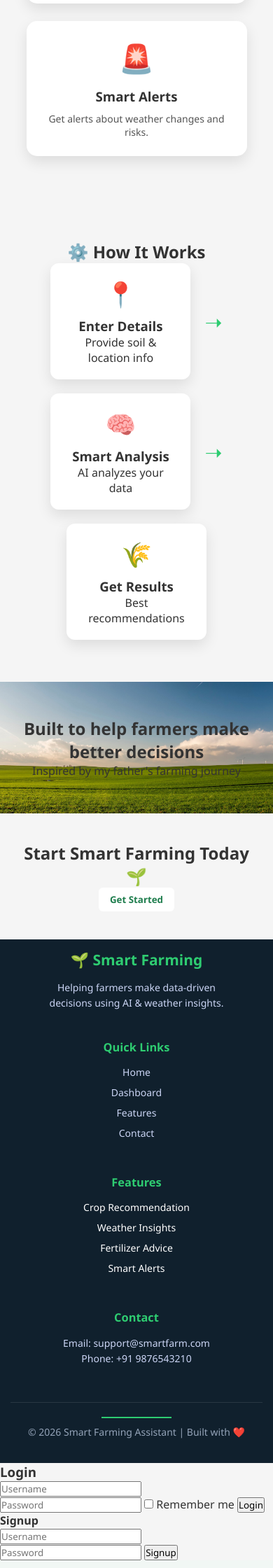
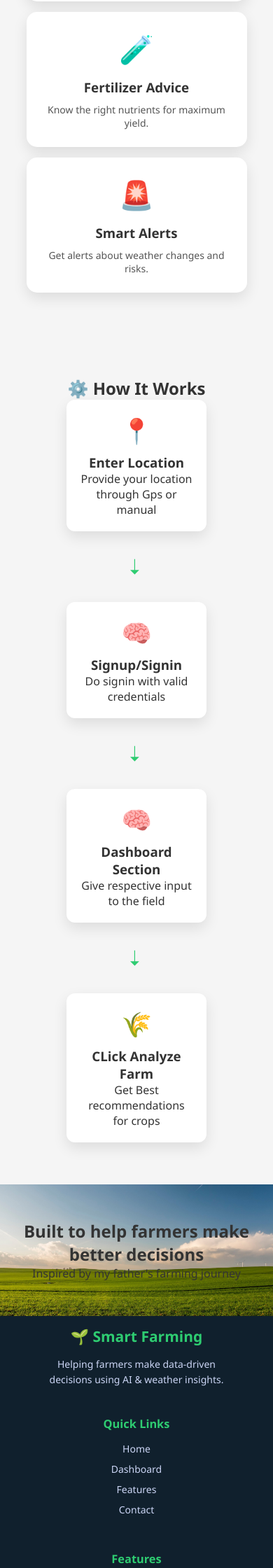
Before and after one commit to Akashpatidar2254/smart-farming-assistant, a Flask app: page / in a window 390 px wide. Shown: the part 1920-4160 px from the top of the page at 70% size. Run offline with Flask 3, Linux system fonts and the light colour scheme; data that the repository does not hold is empty.

Commit message:
UI: Made dashboard and home page responsive for mobile and tablet

```diff
--- a/static/css/style.css
+++ b/static/css/style.css
@@ -27,9 +27,36 @@ body {
 }
 
 .nav-container {
-  display: flex;
-  justify-content: space-between;
-  align-items: center;
+    display: flex;
+    justify-content: space-between;
+    align-items: center;
+    flex-wrap: wrap; /* Important for mobile */
+    padding: 10px;
+}
+
+@media (max-width: 600px) {
+    .logo {
+        width: 100%; /* Logo takes top row */
+        text-align: center;
+        margin-bottom: 10px;
+    }
+    .nav-buttons {
+        width: 100%; /* Buttons take bottom row */
+        justify-content: center;
+        display: flex;
+        gap: 5px;
+    }
+}
+
+@media (max-width: 768px) {
+    .workflow-flow {
+        flex-direction: column; /* Stack vertically */
+        align-items: center;
+    }
+    .arrow {
+        transform: rotate(90deg); /* Turn arrow pointing down */
+        margin: 10px 0;
+    }
 }
 
 .logo {
@@ -515,11 +542,22 @@ body {
 }
 
 /* MAIN GRID */
+/* Optimized Responsive Grid for Dashboard */
 .main-grid {
-  display: grid;
-  grid-template-columns: 2fr 1fr;
-  gap: 20px;
-  margin-bottom: 30px;
+    display: flex;
+    flex-wrap: wrap; /* Allows sections to stack on mobile */
+    gap: 20px;
+    margin-bottom: 30px;
+}
+
+.input-section {
+    flex: 2 1 400px; /* Takes more space on laptop, stacks on mobile */
+    width: 100%;
+}
+
+.insight-section {
+    flex: 1 1 300px; /* Takes less space, stacks on mobile */
+    width: 100%;
 }
 
 /* INPUT */
@@ -1411,8 +1449,11 @@ body {
 /* --- GLASS WEATHER CARDS --- */
 .weather-grid {
     display: grid;
-    grid-template-columns: repeat(3, 1fr);
+    /* This magic line makes it 3 columns on laptop and 1 column on mobile automatically */
+    grid-template-columns: repeat(auto-fit, minmax(250px, 1fr));
     gap: 20px;
+    position: relative;
+    z-index: 15;
 }
 
 .weather-glass-card {
@@ -1425,7 +1466,10 @@ body {
     align-items: center;
     gap: 20px;
     transition: 0.3s;
-}
+    width: 100%; /* Ensures it fills its grid space */
+}
+
+
 
 .weather-glass-card:hover { background: rgba(255, 255, 255, 0.25); }
 
@@ -1755,3 +1799,64 @@ body {
     border: 1px solid rgba(255, 255, 255, 0.4);
     transition: all 0.4s ease;
 }
+
+/* Make the dashboard split vertically on mobile */
+.main-grid {
+    display: flex;
+    flex-wrap: wrap; /* Allows items to wrap to next line */
+    gap: 20px;
+}
+
+.input-section, .insight-section {
+    flex: 1 1 300px; /* Take full width if screen is less than 600px combined */
+    width: 100%;
+}
+
+/* Make the weather cards stack on mobile */
+.weather-grid, .weather-cards, .feature-grid {
+    display: flex;
+    flex-wrap: wrap;
+    justify-content: center;
+    gap: 15px;
+}
+
+/* Force cards to be full width on mobile but side-by-side on laptop */
+.weather-glass-card, .weather-card, .feature-card {
+    flex: 1 1 280px;
+    max-width: 100%;
+}
+
+@media (max-width: 600px) {
+    .hero-content h1 {
+        font-size: 28px; /* Smaller font for mobile */
+    }
+
+    .hero-title {
+        font-size: 1.4rem; /* Smaller dashboard hero title */
+    }
+
+    .location-sync-pill {
+        padding: 8px 12px;
+        font-size: 0.8rem;
+    }
+}
+
+@media (max-width: 480px) {
+    .input-row {
+        flex-direction: column; /* Stack Label and Select on top of each other */
+        align-items: flex-start;
+    }
+
+    .input-row label,
+    .input-row select,
+    .input-row input {
+        width: 100%; /* Make them full width */
+        margin-bottom: 5px;
+    }
+}
+
+.table-responsive-wrapper {
+    width: 100%;
+    overflow-x: auto;
+    -webkit-overflow-scrolling: touch;
+}
--- a/templates/home.html
+++ b/templates/home.html
@@ -105,18 +105,7 @@
   </div>
 </section>
 
-<!-- ===== later add during train_model ===== -->
-<select id="soil">
-    <option value="Sandy">Sandy</option>
-    <option value="Clay">Clay</option>
-    <option value="Loamy">Loamy</option>
-</select>
 
-<button onclick="analyzeFarm()">Analyze</button>
-
-<h3 class="crop-selected">🌾 --</h3>
-
-<div id="fertilizers"></div>
     <!-- ===== FEATURES SECTION ===== -->
     <section class="features">
     <div class="container">
@@ -162,24 +151,32 @@
 
             <div class="flow-item">
                 <div class="flow-icon">📍</div>
-                <h3>Enter Details</h3>
-                <p>Provide soil & location info</p>
+                <h3>Enter Location </h3>
+                <p>Provide your location through Gps or manual</p>
             </div>
 
             <div class="arrow">➝</div>
 
             <div class="flow-item">
                 <div class="flow-icon">🧠</div>
-                <h3>Smart Analysis</h3>
-                <p>AI analyzes your data</p>
+                <h3>Signup/Signin</h3>
+                <p>Do signin with valid credentials</p>
+            </div>
+
+            <div class="arrow">➝</div>
+
+            <div class="flow-item">
+                <div class="flow-icon">🧠</div>
+                <h3>Dashboard Section</h3>
+                <p>Give respective input to the field </p>
             </div>
 
             <div class="arrow">➝</div>
 
             <div class="flow-item">
                 <div class="flow-icon">🌾</div>
-                <h3>Get Results</h3>
-                <p>Best recommendations</p>
+                <h3>CLick Analyze Farm </h3>
+                <p>Get Best recommendations for crops</p>
             </div>
 
         </div>
@@ -195,14 +192,6 @@
         </div>
     </section>
 
-
-    <!-- ===== CTA ===== -->
-    <section class="cta">
-        <div class="container">
-            <h2>Start Smart Farming Today 🌱</h2>
-            <button class="btn primary">Get Started</button>
-        </div>
-    </section>
 
 
     <!-- ===== FOOTER ===== -->
@@ -254,31 +243,6 @@
 
 <script src="{{ url_for('static', filename='js/script.js') }}"></script>
 
-<div class="auth-box">
-
-  <h3>Login</h3>
-
-  <form action="/login" method="POST">
-    <input type="text" name="username" placeholder="Username" required>
-    <input type="password" name="password" placeholder="Password" required>
-
-    <label>
-      <input type="checkbox"> Remember me
-    </label>
-
-    <button type="submit">Login</button>
-  </form>
-
-  <h4>Signup</h4>
-
-  <form action="/signup" method="POST">
-    <input type="text" name="username" placeholder="Username" required>
-    <input type="password" name="password" placeholder="Password" required>
-
-    <button type="submit">Signup</button>
-  </form>
-
-</div>
 
 </body>
 </html>
```
Also changed, not shown: migrate_soil.py (+44 -22 lines).
